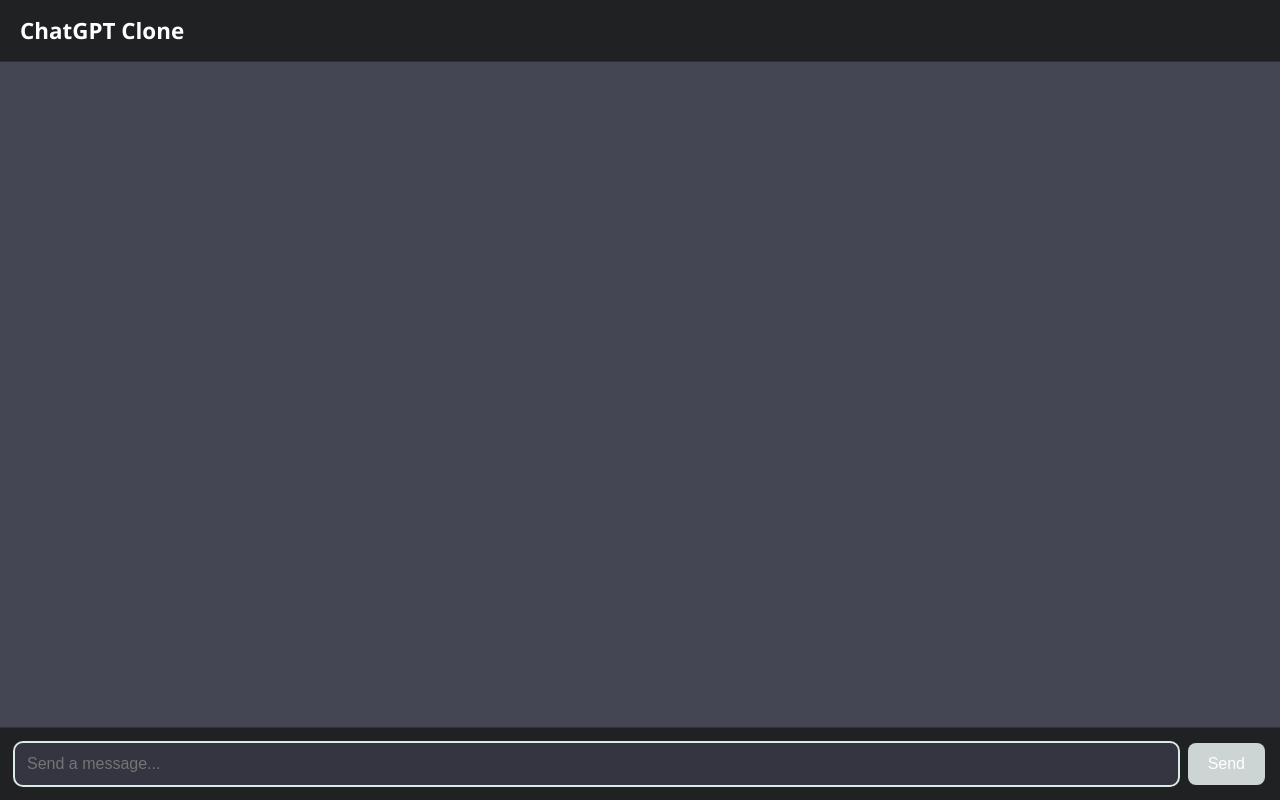
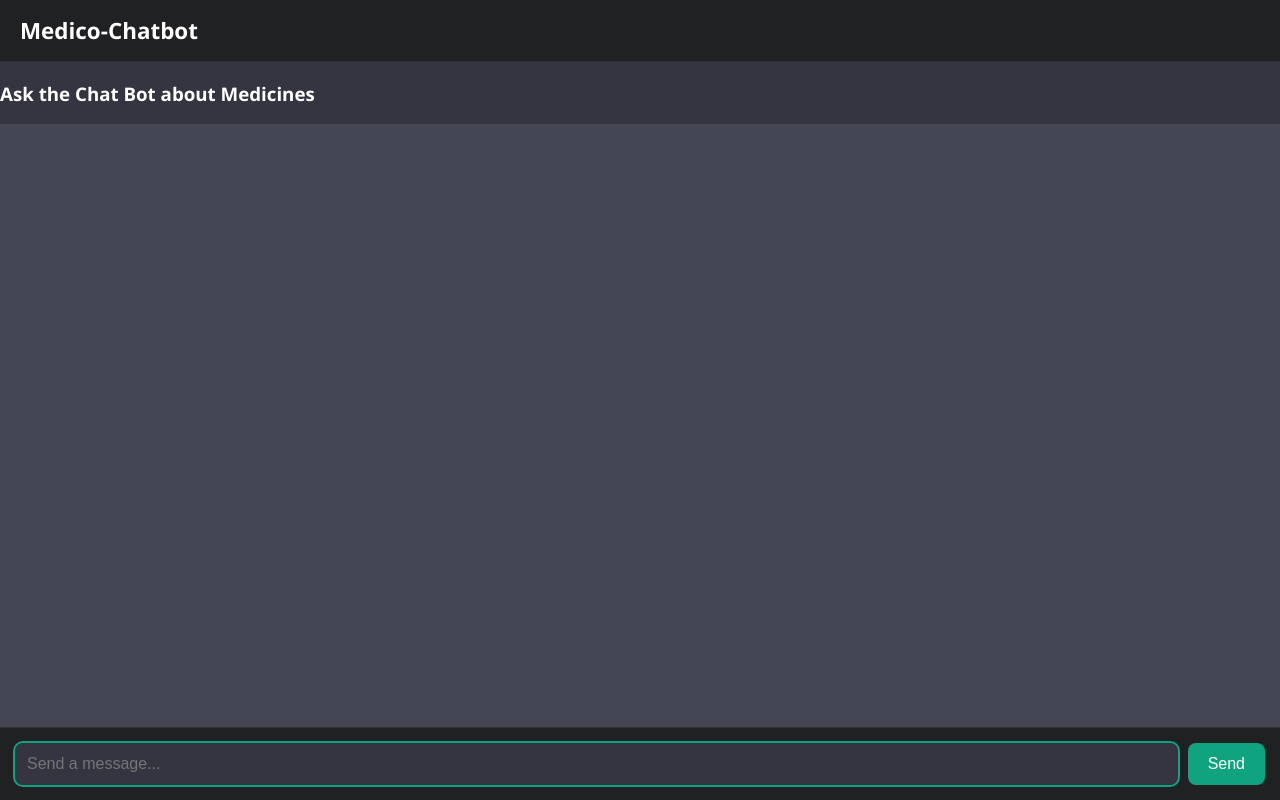
Before and after one commit to Subrat1920/AI-Medical-Assistant, a Flask app: page / in a window 1280 px wide. Run offline with Flask 3, Linux system fonts and the light colour scheme; parts of the project's set-up code (start-up, migrations or seed data) failed here and were passed over.

Commit message:
final push

```diff
--- a/app.py
+++ b/app.py
@@ -35,13 +35,49 @@ retriever = docsearch.as_retriever(
     }
 )
 
-llm = ChatGroq(groq_api_key = GROQ_API, model = "")
+llm = ChatGroq(groq_api_key = GROQ_API, model = "gemma2-9b-it")
+
+prompt = ChatPromptTemplate.from_messages(
+    [
+        ("system",system_prompt),
+        ("human","{input}")
+    ]
+)
+
+question_answer_chain = create_stuff_documents_chain(llm, prompt)
+
+rag_chain = create_retrieval_chain(retriever, question_answer_chain)
 
 app = Flask(__name__)
 
-@app.route("/")
+chat_history = []
+
+@app.route("/", methods = ["GET", "POST"])
 def index():
-    return render_template("chat.html")
+    global chat_history
+    if request.method == "POST":
+        user_msg = request.form["user_input"]
+        chat_history.append(
+            {
+                "role" : "user",
+                "text" : user_msg
+            }
+        )
+        result = rag_chain.invoke(
+            {
+                "input" : user_msg
+            }
+        )
+
+        bot_msg = result['answer']
+        chat_history.append(
+            {
+                "role" : "bot",
+                "text" : bot_msg
+            }
+        )
+
+    return render_template("chat.html", chat_history=chat_history)
 
 if __name__=="__main__":
     app.run(debug=True)
--- a/templates/chat.html
+++ b/templates/chat.html
@@ -3,7 +3,7 @@
 <head>
   <meta charset="UTF-8" />
   <meta name="viewport" content="width=device-width, initial-scale=1.0"/>
-  <title>ChatGPT Style ChatBot</title>
+  <title>Medico-Chatbot</title>
   <style>
     html, body {
       height: 100%;
@@ -50,7 +50,7 @@
       width: 35px;
       height: 35px;
       border-radius: 50%;
-      background-color: #c8d8d2;
+      background-color: #19c37d;
       display: flex;
       align-items: center;
       justify-content: center;
@@ -59,7 +59,7 @@
     }
 
     .message.user .avatar {
-      background-color: #e9f1ef;
+      background-color: #10a37f;
     }
 
     .bubble {
@@ -72,7 +72,7 @@
     }
 
     .message.user .bubble {
-      background-color: #e7f0eb;
+      background-color: #2e8b57;
       text-align: right;
     }
 
@@ -95,11 +95,11 @@
     }
 
     form.chat-input input[type="text"]:focus {
-      outline: 2px solid #dceae6;
+      outline: 2px solid #10a37f;
     }
 
     form.chat-input button {
-      background: #ccd5d3;
+      background: #10a37f;
       color: white;
       border: none;
       padding: 0 20px;
@@ -110,19 +110,27 @@
     }
 
     form.chat-input button:hover {
-      background: #f1f7f5;
+      background: #0e8c6d;
     }
   </style>
 </head>
 <body>
   <div class="chat-wrapper">
-    <div class="chat-header">ChatGPT Clone</div>
+    <div class="chat-header">Medico-Chatbot</div>
+      <h3>Ask the Chat Bot about Medicines</h3>
     <div class="chat-messages" id="chat-box">
       {% for message in chat_history %}
-        <div class="message {{ message.role }}">
-          <div class="avatar">{{ 'U' if message.role == 'user' else 'B' }}</div>
-          <div class="bubble">{{ message.text }}</div>
-        </div>
+        {% if loop.last and message.role == 'bot' %}
+          <div class="message bot">
+            <div class="avatar">B</div>
+            <div class="bubble" id="typing-effect" data-full-text="{{ message.text | e }}"></div>
+          </div>
+        {% else %}
+          <div class="message {{ message.role }}">
+            <div class="avatar">{{ 'U' if message.role == 'user' else 'B' }}</div>
+            <div class="bubble">{{ message.text }}</div>
+          </div>
+        {% endif %}
       {% endfor %}
     </div>
     <form class="chat-input" method="post" action="/">
@@ -134,6 +142,25 @@
   <script>
     const chatBox = document.getElementById("chat-box");
     chatBox.scrollTop = chatBox.scrollHeight;
+
+
+    const typingElement = document.getElementById("typing-effect");
+    if (typingElement) {
+      const fullText = typingElement.dataset.fullText;
+      const words = fullText.split(" ");
+      typingElement.textContent = "";
+
+      let i = 0;
+      function typeNext() {
+        if (i < words.length) {
+          typingElement.textContent += (i > 0 ? " " : "") + words[i];
+          chatBox.scrollTop = chatBox.scrollHeight;
+          i++;
+          setTimeout(typeNext, 100);
+        }
+      }
+      typeNext();
+    }
   </script>
 </body>
 </html>
```
Also changed, not shown: 1 other file.
